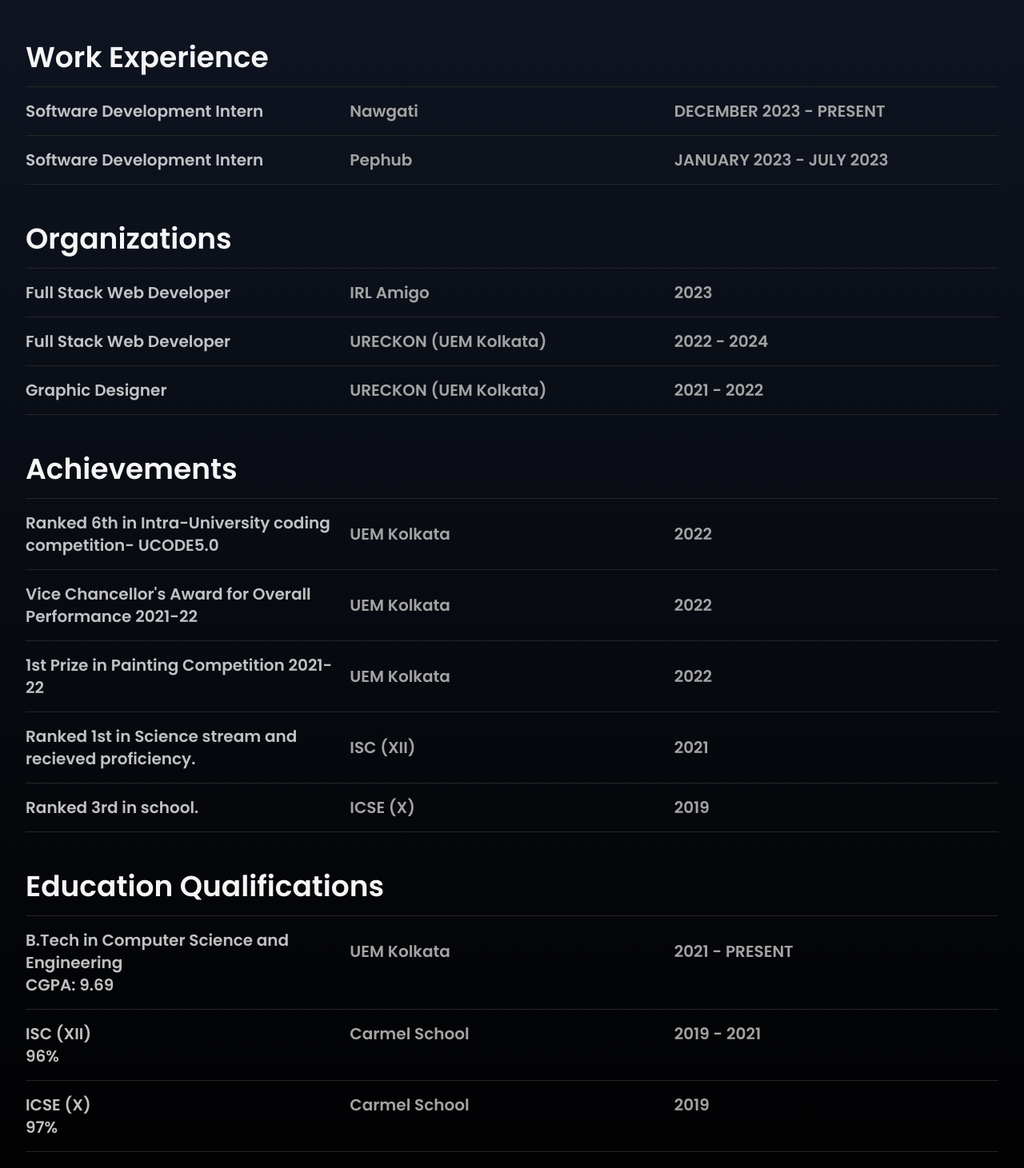
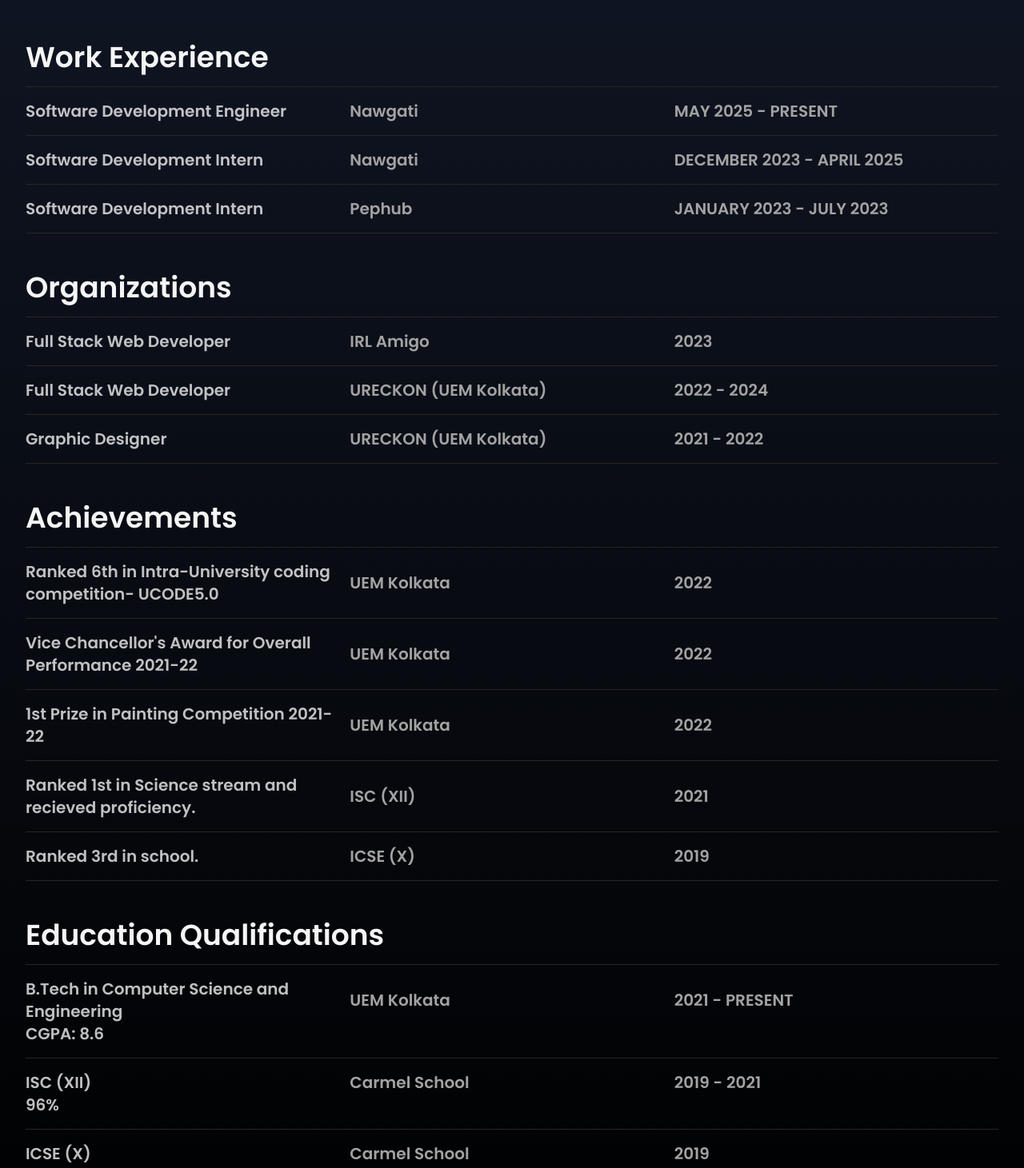
Before and after one commit to pranaygoel02/Portfolio, a React (Vite) app in the folder portfolioNew/: page /about in a window 1280 px wide. Shown: the part 1120-2581 px from the top of the page at 80% size. Built offline with nearby package versions, Linux system fonts and the light colour scheme; a web font is replaced by a local one.

Commit message:
update experience data

```diff
--- a/portfolioNew/src/pages/About/ExperienceData.js
+++ b/portfolioNew/src/pages/About/ExperienceData.js
@@ -1,9 +1,15 @@
 export const data = [
+    {
+        role: "Software Development Engineer",
+        company: "Nawgati",
+        site: "http://www.nawgati.com",
+        date: "May 2025 - Present",
+    },
     {
         role: "Software Development Intern",
         company: "Nawgati",
         site: "http://www.nawgati.com",
-        date: "December 2023 - Present",
+        date: "December 2023 - April 2025",
     },
     {
         role: "Software Development Intern",
@@ -63,7 +69,7 @@
         role: "B.Tech in Computer Science and Engineering",
         company: "UEM Kolkata",
         date: "2021 - Present",
-        marks: "CGPA: 9.69",
+        marks: "CGPA: 8.6",
     },
     {
         role: "ISC (XII)",
```
